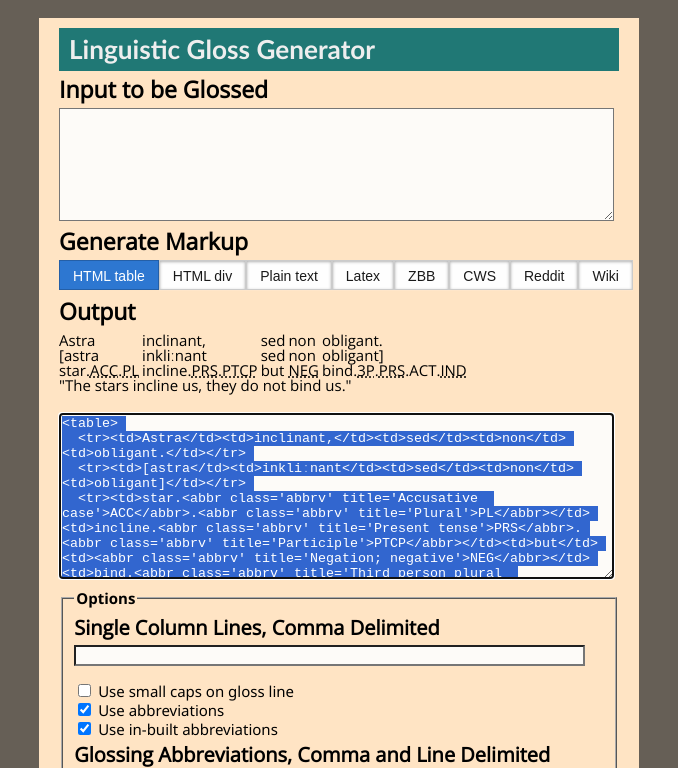
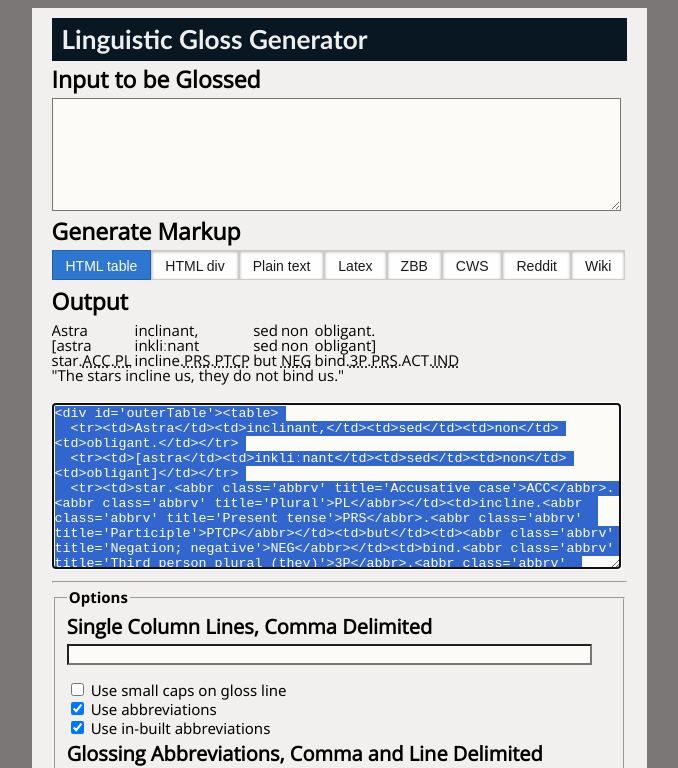
Before and after one commit to Neonnaut/Neonnaut.github.io, a plain HTML site: page index.html in a window 1280 px wide. Both pictures are taken after a click on the input "HTML table". Shown: the top 768 px of the page, without its empty margins (301-979 px from the left). Drawn offline with nearby package versions, Linux system fonts and the light colour scheme.

Commit message:
fix colours and annoying table overflow

```diff
--- a/index.css
+++ b/index.css
@@ -26,7 +26,7 @@ html {
 }
 body {
 	line-height: 1;
-  background: #665f56;
+  background: #7b7776
 }
 blockquote, q {
 	quotes: none;
@@ -39,6 +39,10 @@ q:before, q:after {
 table {
 	border-collapse: collapse;
 	border-spacing: 0;
+}
+#outerTable {
+  overflow-x: auto;
+  overflow-y: clip;
 }
 
     #input {
@@ -112,7 +116,8 @@ table {
       text-transform: lowercase;
     }
     pre {
-      overflow: auto;
+      overflow-x: auto;
+      overflow-y: clip;
       margin: 5px 0 8px 0;
     }
     table {
@@ -153,7 +158,7 @@ ul, ol {
 h1 {
   padding: 10px;
   margin: 0 0 5px 0;
-  background: #207875;
+  background: #081722;
   color: #eee;
   font-size: 2.618rem;
   font-style: normal;
@@ -224,24 +229,23 @@ button:hover {
   cursor: pointer;
 }
 
-
 #content,header,footer {
 
-  max-width: 600px;
+  max-width: 615px;
   margin: 0 auto;
 }
 
 #content {
-  padding-top: 10px; padding-bottom: 5px;
+  padding-bottom: 5px;
 
 }
 section {
   margin: 0 0 10px 0;
   padding: 10px 20px 10px 20px;
-  background: #ffe4c4;
+  background: #f1f0ef;
   color: #000;
 }
-
+#ffe4c4
 fieldset {
   border: 2px ridge #aaa;
   margin-bottom: 8px;
--- a/index.html
+++ b/index.html
@@ -43,6 +43,7 @@
 
       <h3>Output</h3>
       <div id="out"></div>
+      <hr>
 
       <fieldset id="bottom-content">
         <legend>Options</legend>
@@ -71,7 +72,7 @@
     </section>
 
     <section>
-      <h1>Instructions</h1>
+      <h2>Instructions</h2>
 
       <p>This tool is designed for formatting linguistic interlinear gloss.</p>
 
--- a/index.js
+++ b/index.js
@@ -165,7 +165,7 @@ function convert(conv) {
 			}
 			parsedEntry = "";
 		}
-		htmlOutput = "<table>" + "\n" + htmlOutput + "</table>";
+		htmlOutput = "<div id='outerTable'><table>" + "\n" + htmlOutput + "</table></div>";
 		conv.finishAndShow(htmlOutput);
 	}
 	function interlinearMarkup() {
@@ -570,7 +570,7 @@ function convert(conv) {
 					//////////////////
 				}
 				if (!skipline && col_num + 1 != lines.length) {
-					// breack diacritical characters to get true length of entry
+					// break diacritical characters to get true length of entry
 					var noDiacritics = line[row_num].normalize("NFD").replace(/[\u0300-\u036f]/g, "");
 					noDiacritics = noDiacritics.replace(/[\u02E5-\u02E9]/g, "˥");
 					noDiacritics = noDiacritics.replace(/[\uA708-\uA716]/g, "˥");
```
Also changed, not shown: 1 other file.
